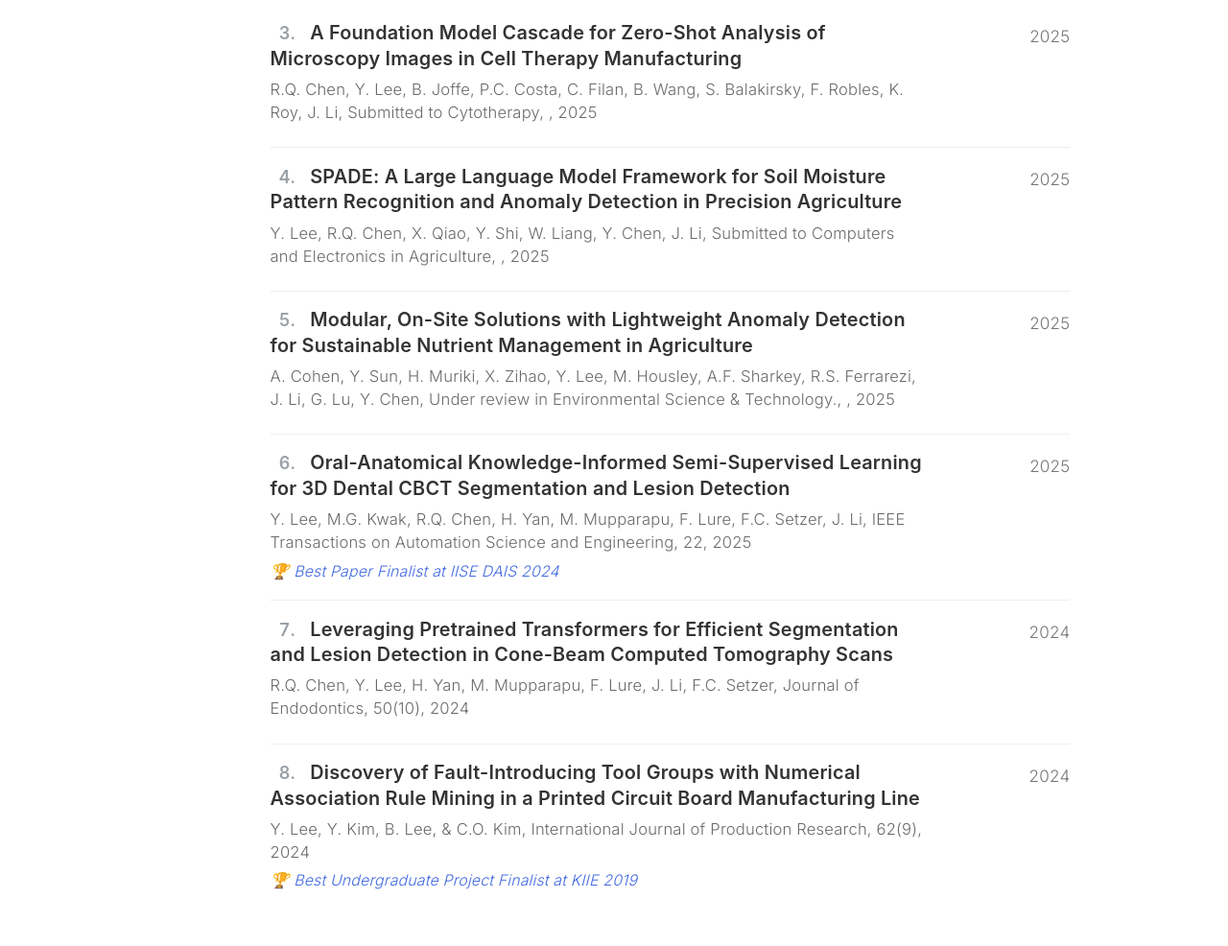
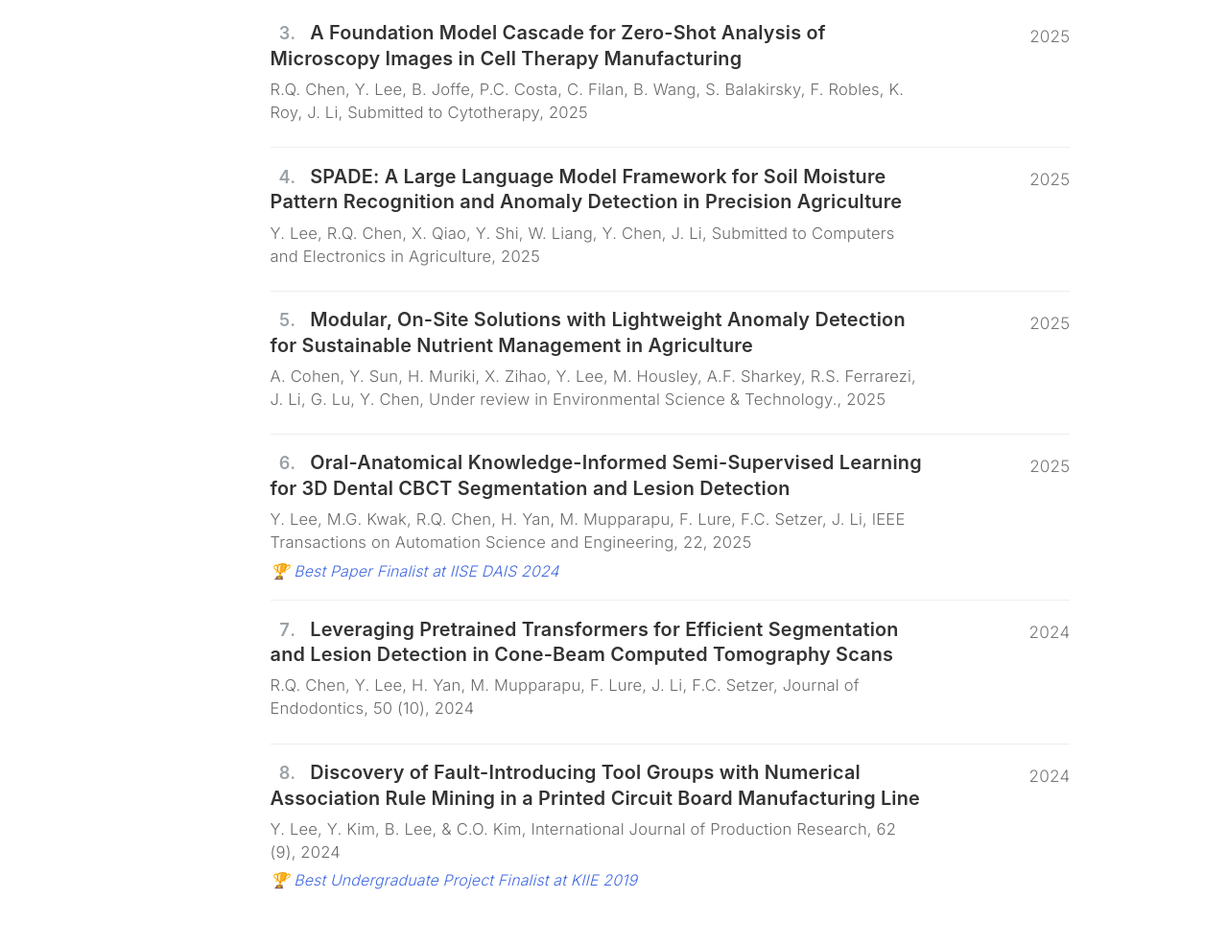
Before and after one commit to ylee845/ylee845.github.io, a Jekyll site: the page built from _pages/publications.html, in a window 1280 px wide and 1400 px high, scrolled down 320 px. Shown: the part 177-1163 px from the top of the window at 96% size. Built offline with Jekyll 4.4.1, drawn with Linux system fonts in a browser that asks for light colours; a script that is not in the unit is left out.

Commit message:
Update publications.html

```diff
--- a/_pages/publications.html
+++ b/_pages/publications.html
@@ -82,19 +82,27 @@ classes: wide       # ← 본문을 넓게(가로폭 회수)
           </h3>
 
           <div class="meta">
-            {%- assign parts = "" | split:"|" -%}
-            {%- if post.authors -%}{%- assign parts = parts | push: post.authors -%}{%- endif -%}
-            {%- if post.venue   -%}{%- assign parts = parts | push: post.venue   -%}{%- endif -%}
+          {%- assign parts = "" | split:"|" -%}
+          {%- if post.authors -%}{%- assign parts = parts | push: post.authors -%}{%- endif -%}
+          {%- if post.venue   -%}{%- assign parts = parts | push: post.venue   -%}{%- endif -%}
 
-            {%- assign issue_info = "" -%}
-            {%- if post.volume -%}{% assign issue_info = issue_info | append: post.volume %}{% endif -%}
-            {%- if post.issue  -%}{% assign issue_info = issue_info | append: "(" | append: post.issue | append: ")" %}{% endif -%}
-            {%- if post.pages  -%}{% assign issue_info = issue_info | append: ", " | append: post.pages %}{% endif -%}
-            {%- if post.year   -%}{% assign issue_info = issue_info | append: ", " | append: post.year %}{% endif -%}
-            {%- if issue_info != "" -%}{%- assign parts = parts | push: issue_info -%}{%- endif -%}
+          {%- assign issue_parts = "" | split:"|" -%}
+          {%- if post.volume and post.issue -%}
+            {%- assign vol_issue = post.volume | append: " (" | append: post.issue | append: ")" -%}
+            {%- assign issue_parts = issue_parts | push: vol_issue -%}
+          {%- elsif post.volume -%}
+            {%- assign issue_parts = issue_parts | push: post.volume -%}
+          {%- elsif post.issue -%}
+            {%- assign issue_parts = issue_parts | push: "(" | append: post.issue | append: ")" -%}
+          {%- endif -%}
+          {%- if post.pages -%}{%- assign issue_parts = issue_parts | push: post.pages -%}{%- endif -%}
+          {%- if post.year  -%}{%- assign issue_parts = issue_parts | push: post.year  -%}{%- endif -%}
 
-            {{ parts | join: ", " }}
-          </div>
+          {%- capture issue_joined -%}{{ issue_parts | join: ", " }}{%- endcapture -%}
+          {%- unless issue_joined == "" -%}{%- assign parts = parts | push: issue_joined -%}{%- endunless -%}
+
+          {{ parts | join: ", " }}
+        </div>
 
           {% if post.excerpt %}
             <div class="excerpt">{{ post.excerpt | markdownify | replace: '<p>', '' | replace: '</p>', '' | strip }}</div>
```
